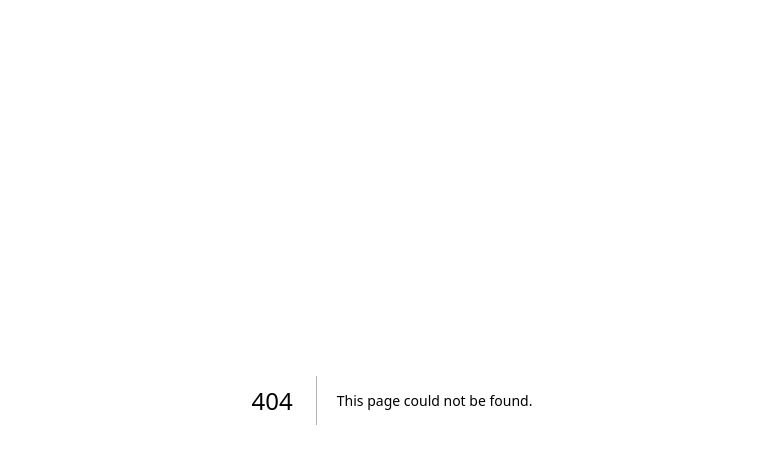
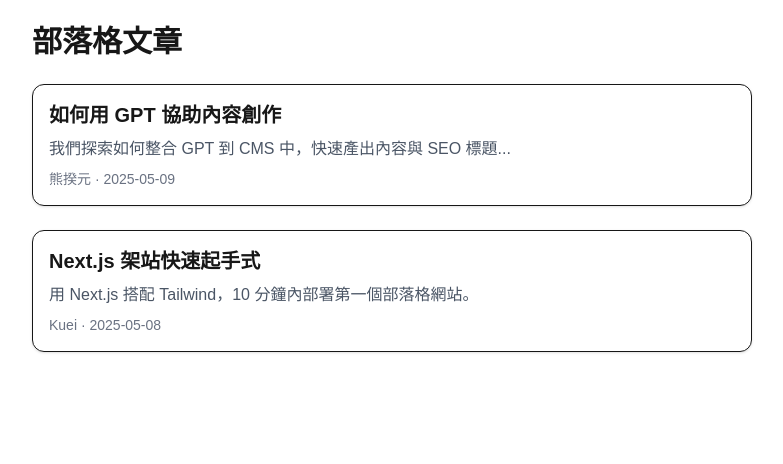
Before and after one commit to shong2430/ai-cms, a Next.js app: page /blog in a window 1280 px wide. Before the commit this address had no page. Shown: the top 464 px of the page, without its empty margins (248-1031 px from the left). Built offline with nearby package versions, Linux system fonts and the light colour scheme.

Commit message:
feat: 完成初版 AI CMS，支援文章列表/單篇/後台表單與 GPT 輔助

```diff
--- /dev/null
+++ b/src/app/admin/page.tsx
@@ -0,0 +1,71 @@
+"use client";
+
+import { useState } from "react";
+
+export default function AdminPage() {
+  const [title, setTitle] = useState("");
+  const [content, setContent] = useState("");
+
+  const handleGenerate = async () => {
+    const res = await fetch("/api/gpt", {
+      method: "POST",
+      headers: { "Content-Type": "application/json" },
+      body: JSON.stringify({
+        prompt: `請幫我寫一段文章內容，主題是：「${title || "AI 在內容創作的應用"}」`,
+      }),
+    });
+    const data = await res.json();
+    setContent(data.result || "（AI 回應失敗）");
+  };
+
+
+  const handleSubmit = (e: React.FormEvent) => {
+    e.preventDefault();
+    console.log("🚀 儲存文章：", { title, content });
+    alert("✅ 模擬文章已儲存（實際串接資料庫之後會補）");
+    setTitle("");
+    setContent("");
+  };
+
+  return (
+    <main className="max-w-2xl mx-auto p-6">
+      <h1 className="text-2xl font-bold mb-4">後台：新增文章</h1>
+      <form onSubmit={handleSubmit} className="space-y-4">
+        <div>
+          <label className="block text-sm font-medium mb-1">標題</label>
+          <input
+            value={title}
+            onChange={(e) => setTitle(e.target.value)}
+            className="w-full border rounded px-3 py-2"
+            placeholder="輸入文章標題"
+          />
+        </div>
+        <div>
+          <label className="block text-sm font-medium mb-1">內文</label>
+          <textarea
+            value={content}
+            onChange={(e) => setContent(e.target.value)}
+            rows={6}
+            className="w-full border rounded px-3 py-2"
+            placeholder="輸入文章內文"
+          />
+        </div>
+        <div className="flex gap-4">
+          <button
+            type="button"
+            onClick={handleGenerate}
+            className="bg-purple-600 text-white px-4 py-2 rounded hover:bg-purple-700"
+          >
+            ✨ AI 協助產生段落
+          </button>
+          <button
+            type="submit"
+            className="bg-blue-600 text-white px-4 py-2 rounded hover:bg-blue-700"
+          >
+            💾 儲存文章
+          </button>
+        </div>
+      </form>
+    </main>
+  );
+}
--- /dev/null
+++ b/src/app/api/gpt/route.ts
@@ -0,0 +1,36 @@
+import { NextResponse } from "next/server";
+
+export async function POST(req: Request) {
+  const { prompt } = await req.json();
+
+  const apiKey = process.env.OPENAI_API_KEY;
+  if (!apiKey) {
+    return NextResponse.json({ error: "Missing API key" }, { status: 500 });
+  }
+
+  const response = await fetch("https://api.openai.com/v1/chat/completions", {
+    method: "POST",
+    headers: {
+      Authorization: `Bearer ${apiKey}`,
+      "Content-Type": "application/json",
+    },
+    body: JSON.stringify({
+      model: "gpt-3.5-turbo",
+      messages: [
+        { role: "system", content: "你是一位寫作助理。" },
+        { role: "user", content: prompt },
+      ],
+    }),
+  });
+
+  const text = await response.text();
+  console.log("🧠 GPT API 回應：", text);
+
+  try {
+    const data = JSON.parse(text);
+    const result = data.choices?.[0]?.message?.content || "(無內容回傳)";
+    return NextResponse.json({ result });
+  } catch (err) {
+    return NextResponse.json({ error: "❌ JSON 解析失敗", raw: text }, { status: 500 });
+  }
+}
--- /dev/null
+++ b/src/app/blog/[slug]/page.tsx
@@ -0,0 +1,38 @@
+"use client";
+
+import { useParams } from "next/navigation";
+
+const mockPosts = [
+  {
+    slug: "gpt-helper",
+    title: "如何用 GPT 協助內容創作",
+    content: `我們探索如何整合 GPT 到 CMS 中，讓使用者在寫文章時能自動生成段落、標題與 SEO 描述，大幅提升內容製作效率。`,
+    author: "熊揆元",
+    date: "2025-05-09",
+  },
+  {
+    slug: "nextjs-setup",
+    title: "Next.js 架站快速起手式",
+    content: `從 create-next-app 開始建立你的部落格系統，整合 Tailwind、部署到 Vercel，打造完整開發流程。`,
+    author: "Kuei",
+    date: "2025-05-08",
+  },
+];
+
+export default function BlogDetailPage() {
+  const params = useParams();
+  const slug = params.slug as string;
+  const post = mockPosts.find((p) => p.slug === slug);
+
+  if (!post) return <div className="p-6">找不到這篇文章。</div>;
+
+  return (
+    <main className="max-w-3xl mx-auto p-6">
+      <h1 className="text-3xl font-bold mb-2">{post.title}</h1>
+      <div className="text-sm text-gray-500 mb-4">
+        {post.author} · {post.date}
+      </div>
+      <p className="text-lg leading-relaxed">{post.content}</p>
+    </main>
+  );
+}
--- /dev/null
+++ b/src/app/blog/page.tsx
@@ -0,0 +1,53 @@
+"use client";
+
+import React from "react";
+import Link from "next/link";
+
+type Post = {
+  id: number;
+  title: string;
+  excerpt: string;
+  author: string;
+  date: string;
+};
+
+const posts: Post[] = [
+  {
+    id: 1,
+    title: "如何用 GPT 協助內容創作",
+    excerpt: "我們探索如何整合 GPT 到 CMS 中，快速產出內容與 SEO 標題...",
+    author: "熊揆元",
+    date: "2025-05-09",
+  },
+  {
+    id: 2,
+    title: "Next.js 架站快速起手式",
+    excerpt: "用 Next.js 搭配 Tailwind，10 分鐘內部署第一個部落格網站。",
+    author: "Kuei",
+    date: "2025-05-08",
+  },
+];
+
+export default function BlogPage() {
+  return (
+    <main className="max-w-3xl mx-auto p-6">
+      <h1 className="text-3xl font-bold mb-6">部落格文章</h1>
+      <div className="space-y-6">
+        {posts.map((post) => (
+          <div
+            key={post.id}
+            className="p-4 border rounded-xl shadow hover:bg-gray-50 transition"
+          >
+            <Link href={`/blog/gpt-helper`}>
+              <h2 className="text-xl font-semibold">{post.title}</h2>
+              <p className="text-gray-600 mt-2">{post.excerpt}</p>
+              <div className="text-sm text-gray-500 mt-2">
+                {post.author} · {post.date}
+              </div>
+            </Link>
+          </div>
+        ))}
+      </div>
+    </main>
+  );
+}
```
